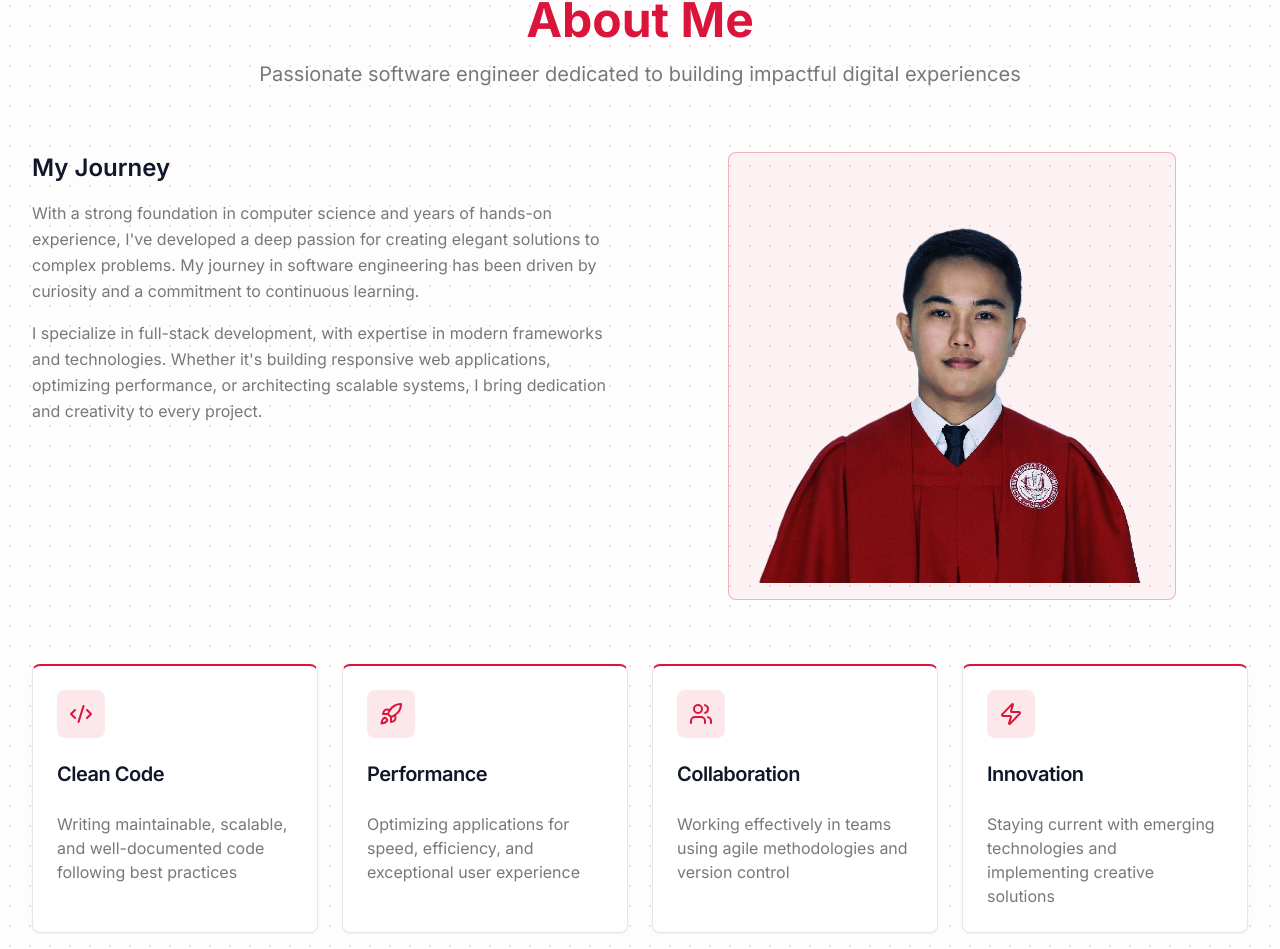
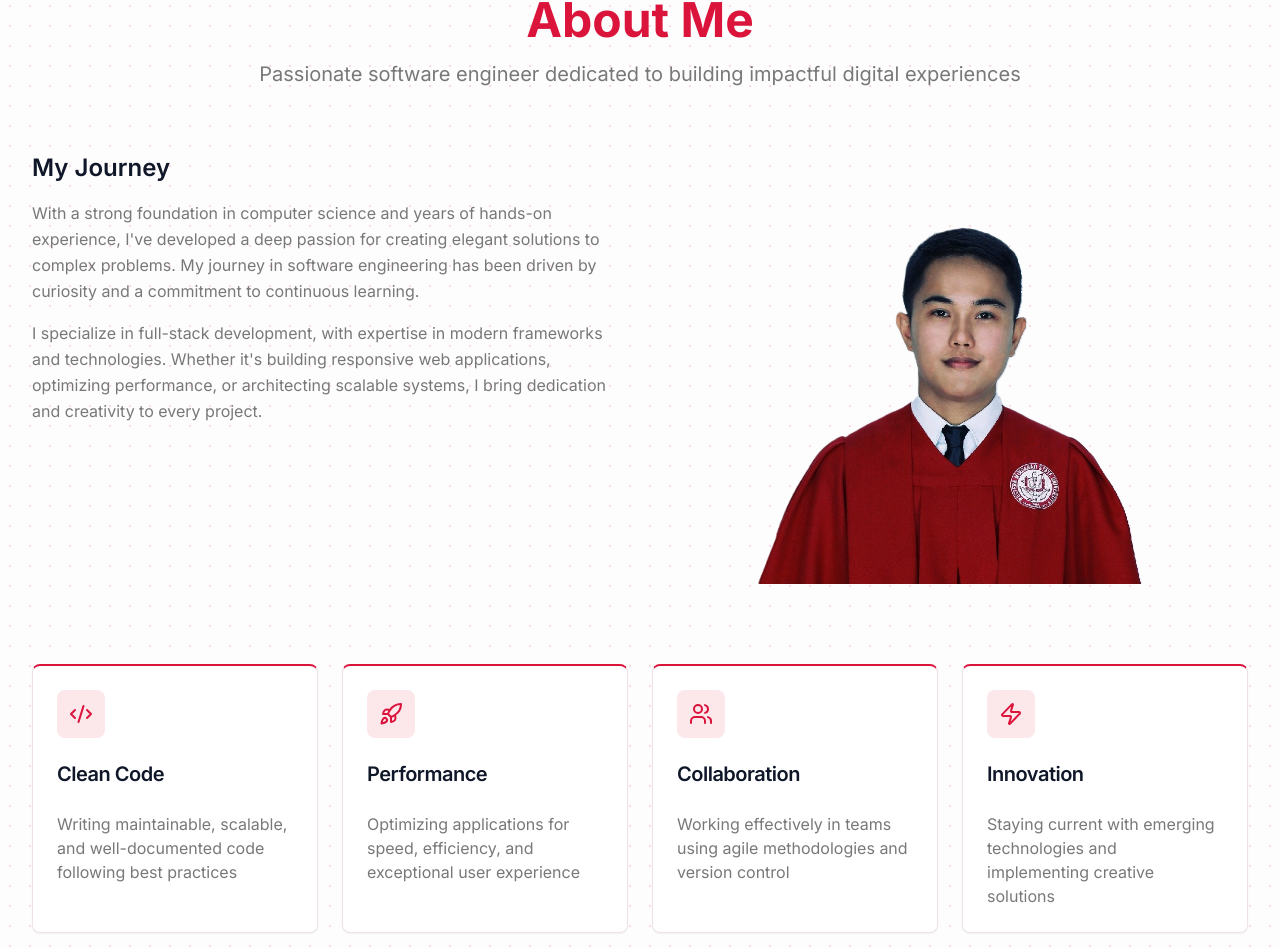
Before and after one commit to jksfrancisco/portfolio, a Next.js app: page / in a window 1280 px wide. Shown: the part 884-1833 px from the top of the page. Built offline with nearby package versions, Linux system fonts and the light colour scheme.

Commit message:
remove: bg of image box

```diff
--- a/src/components/About.tsx
+++ b/src/components/About.tsx
@@ -107,7 +107,7 @@ export default function About() {
             variants={itemVariants}
             className="flex items-center justify-center"
           >
-            <div className="relative w-full aspect-square max-w-md rounded-lg overflow-hidden border border-primary/30 bg-primary/5">
+            <div className="relative w-full aspect-square max-w-md rounded-lg overflow-hidden">
               <Image
                 src="/asset/img/1761879662817.png"
                 alt="James Francisco - Profile"
```
